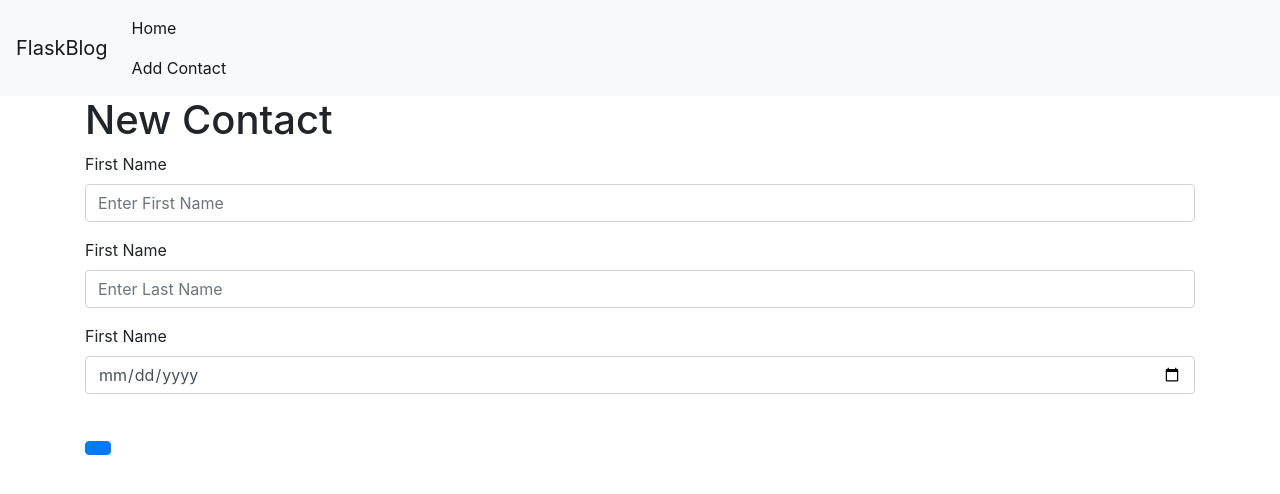
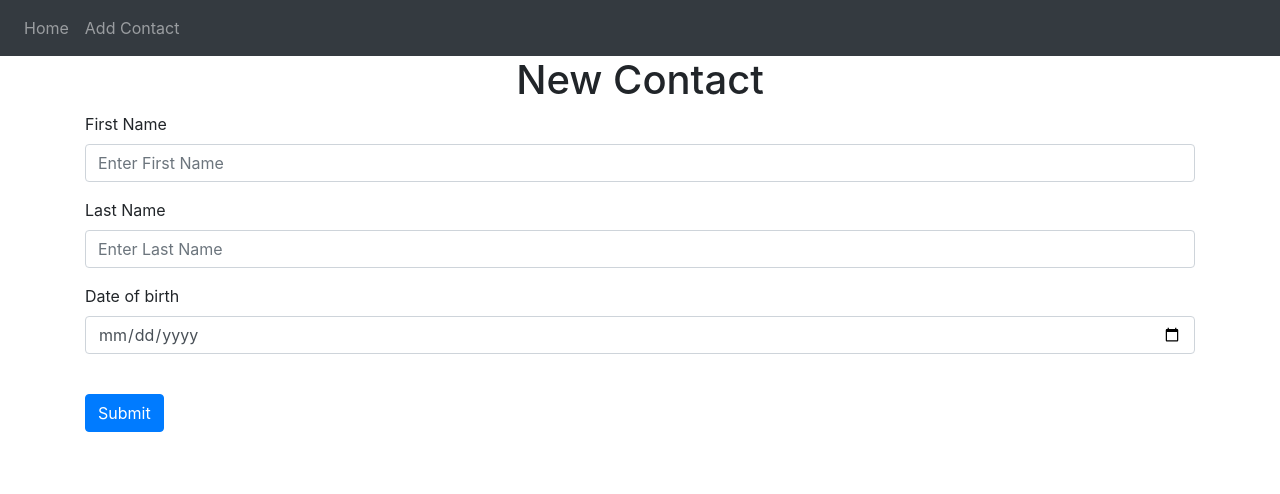
Before and after one commit to RobSilkImpres/TutorialApp, a Flask app: page /addContact in a window 1280 px wide. Shown: the top 494 px of the page. Run offline with Flask 2, Linux system fonts and the light colour scheme; some libraries are stand-ins or nearby versions.

Commit message:
Stylistic changes. Fixed captions and labels

```diff
--- a/website/templates/addContact.html
+++ b/website/templates/addContact.html
@@ -1,20 +1,20 @@
 {% extends 'base.html' %} {% block title %} New Contact{% endblock %}
 
 {% block content %}
-    <h1>New Contact</h1>
+    <h1 align="center">New Contact</h1>
     <form method="POST">
         <div class="form-group">
             <label for="firstName_inp">First Name</label>
             <input type="text" class="form-control" id="firstName_inp" name="firstName" placeHolder="Enter First Name"/>
         </div>
         <div class="form-group">
-            <label for="lastName_inp">First Name</label>
+            <label for="lastName_inp">Last Name</label>
             <input type="text" class="form-control" id="lastName_inp" name="lastName" placeHolder="Enter Last Name"/>
         </div>
         <div class="form-group">
-            <label for="dob_inp">First Name</label>
+            <label for="dob_inp">Date of birth</label>
             <input type="date" class="form-control" id="dob_inp" name="dob" required pattern="\d{4}-\d{2}-\d{2}"/>
         </div>
         <br/>
-        <button type="submit" class="btn btn-primary"</button>
+        <button type="submit" class="btn btn-primary">Submit</button>
 {% endblock %}
--- a/website/templates/base.html
+++ b/website/templates/base.html
@@ -3,27 +3,37 @@
   <head>
     <!-- Required meta tags -->
     <meta charset="utf-8">
-    <meta name="viewport" content="width=device-width, initial-scale=1, shrink-to-fit=no">
-
-    <!-- Bootstrap CSS -->
-    <link rel="stylesheet" href="https://stackpath.bootstrapcdn.com/bootstrap/4.3.1/css/bootstrap.min.css" integrity="sha384-ggOyR0iXCbMQv3Xipma34MD+dH/1fQ784/j6cY/iJTQUOhcWr7x9JvoRxT2MZw1T" crossorigin="anonymous">
+    <meta name="viewport" content="width=device-width, initial-scale=1" />
+    <link
+      rel="stylesheet"
+      href="https://stackpath.bootstrapcdn.com/bootstrap/4.4.1/css/bootstrap.min.css"
+      integrity="sha384-Vkoo8x4CGsO3+Hhxv8T/Q5PaXtkKtu6ug5TOeNV6gBiFeWPGFN9MuhOf23Q9Ifjh"
+      crossorigin="anonymous"
+    />
+    <link
+      rel="stylesheet"
+      href="https://stackpath.bootstrapcdn.com/font-awesome/4.7.0/css/font-awesome.min.css"
+      crossorigin="anonymous"
+    />
 
     <title>{% block title %} {% endblock %}</title>
   </head>
   <body>
-    <nav class="navbar navbar-expand-md navbar-light bg-light">
-        <a class="navbar-brand" href="{{ url_for('static', filename='index.html')}}">FlaskBlog</a>
-        <button class="navbar-toggler" type="button" data-toggle="collapse" data-target="#navbarNav" aria-controls="navbarNav" aria-expanded="false" aria-label="Toggle navigation">
-            <span class="navbar-toggler-icon"></span>
-        </button>
-        <div class="collapse navbar-collapse" id="navbarNav">
-            <ul class="navbar-nav">
-            <li class="nav-item active">
-                <a class="nav-link" id="home" href="/">Home</a>
-                <a class="nav-link" id="addContact" href="addContact">Add Contact</a>
-            </li>
-            </ul>
+    <nav class="navbar navbar-expand-lg navbar-dark bg-dark">
+      <button
+        class="navbar-toggler"
+        type="button"
+        data-toggle="collapse"
+        data-target="#navbar"
+      >
+        <span class="navbar-toggler-icon"></span>
+      </button>
+      <div class="collapse navbar-collapse" id="navbar">
+        <div class="navbar-nav">
+          <a class="nav-link" id="home" href="/">Home</a>
+          <a class="nav-link" id="addContact" href="addContact">Add Contact</a>
         </div>
+      </div>
     </nav>
 
     {% with messages = get_flashed_messages(with_categories=true) %}
@@ -52,8 +62,20 @@
 
     <!-- Optional JavaScript -->
     <!-- jQuery first, then Popper.js, then Bootstrap JS -->
-    <script src="https://code.jquery.com/jquery-3.3.1.slim.min.js" integrity="sha384-q8i/X+965DzO0rT7abK41JStQIAqVgRVzpbzo5smXKp4YfRvH+8abtTE1Pi6jizo" crossorigin="anonymous"></script>
-    <script src="https://cdnjs.cloudflare.com/ajax/libs/popper.js/1.14.7/umd/popper.min.js" integrity="sha384-UO2eT0CpHqdSJQ6hJty5KVphtPhzWj9WO1clHTMGa3JDZwrnQq4sF86dIHNDz0W1" crossorigin="anonymous"></script>
-    <script src="https://stackpath.bootstrapcdn.com/bootstrap/4.3.1/js/bootstrap.min.js" integrity="sha384-JjSmVgyd0p3pXB1rRibZUAYoIIy6OrQ6VrjIEaFf/nJGzIxFDsf4x0xIM+B07jRM" crossorigin="anonymous"></script>
+    <script
+      src="https://code.jquery.com/jquery-3.2.1.slim.min.js"
+      integrity="sha384-KJ3o2DKtIkvYIK3UENzmM7KCkRr/rE9/Qpg6aAZGJwFDMVNA/GpGFF93hXpG5KkN"
+      crossorigin="anonymous"
+    ></script>
+    <script
+      src="https://cdnjs.cloudflare.com/ajax/libs/popper.js/1.12.9/umd/popper.min.js"
+      integrity="sha384-ApNbgh9B+Y1QKtv3Rn7W3mgPxhU9K/ScQsAP7hUibX39j7fakFPskvXusvfa0b4Q"
+      crossorigin="anonymous"
+    ></script>
+    <script
+      src="https://maxcdn.bootstrapcdn.com/bootstrap/4.0.0/js/bootstrap.min.js"
+      integrity="sha384-JZR6Spejh4U02d8jOt6vLEHfe/JQGiRRSQQxSfFWpi1MquVdAyjUar5+76PVCmYl"
+      crossorigin="anonymous"
+    ></script>
   </body>
 </html>
```
